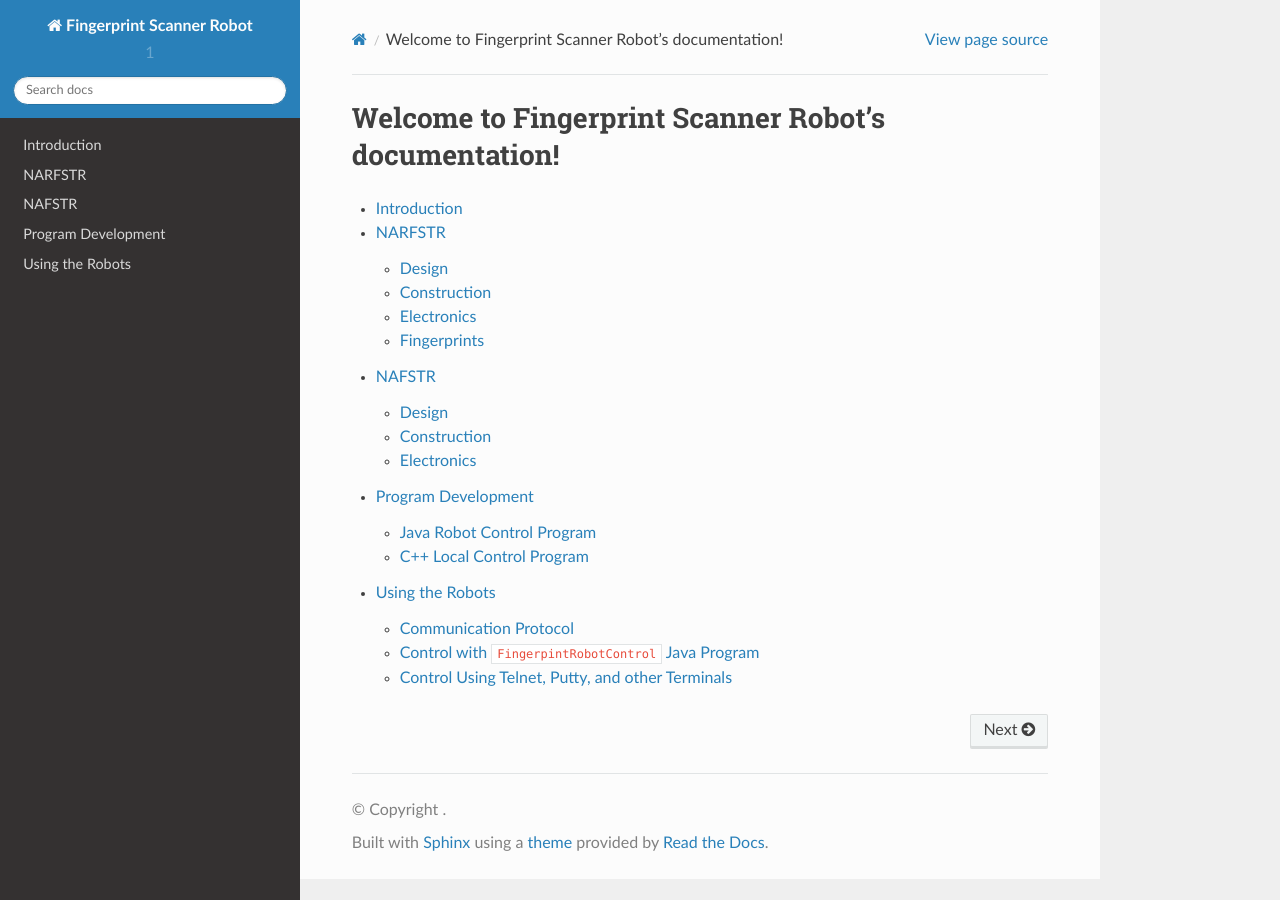
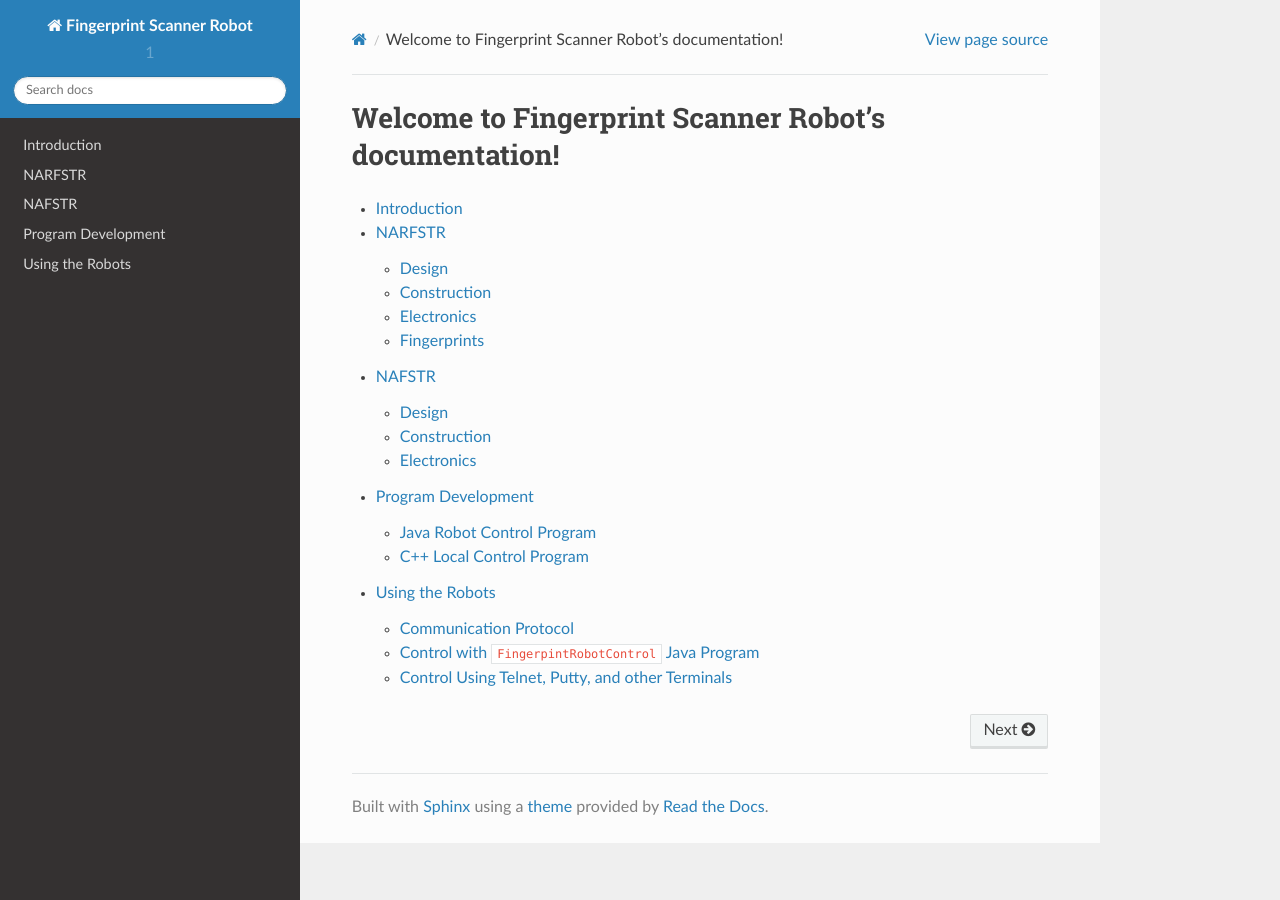
Before and after one commit to usnistgov/FingerprintScannerRobot, a Sphinx documentation site: the page built from Documentation/source/index.rst, in a window 1280 px wide. Built offline with Sphinx 7.4.7 and the Read the Docs theme 2.0.0, drawn with Linux system fonts in a browser that asks for light colours.

Commit message:
Clean up

```diff
--- a/Documentation/source/conf.py
+++ b/Documentation/source/conf.py
@@ -53,6 +53,7 @@ master_doc = 'index'
 # General information about the project.
 project = u'Fingerprint Scanner Robot'
 copyright = u''
+html_show_copyright = False
 author = u'Jacob Glueck'
 
 # The version info for the project you're documenting, acts as replacement for
```
Also changed, not shown: 10 other files.
